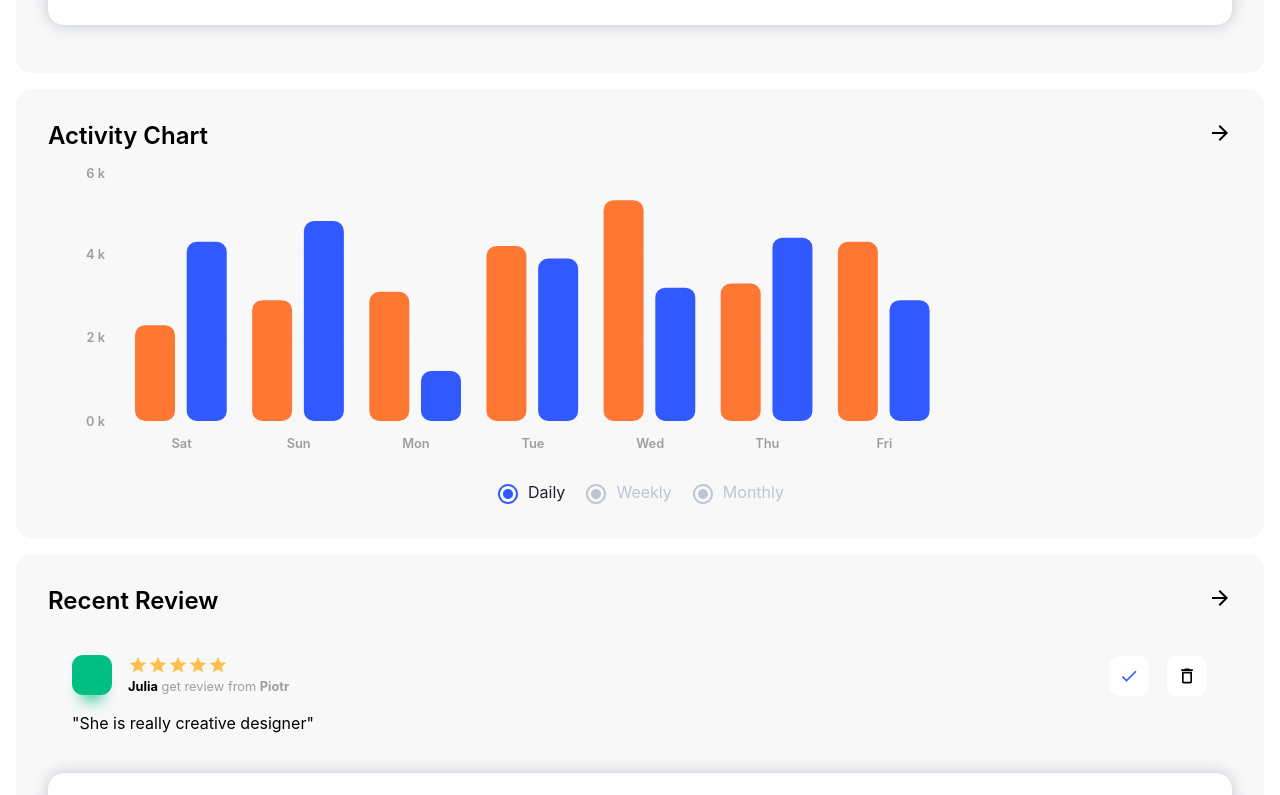
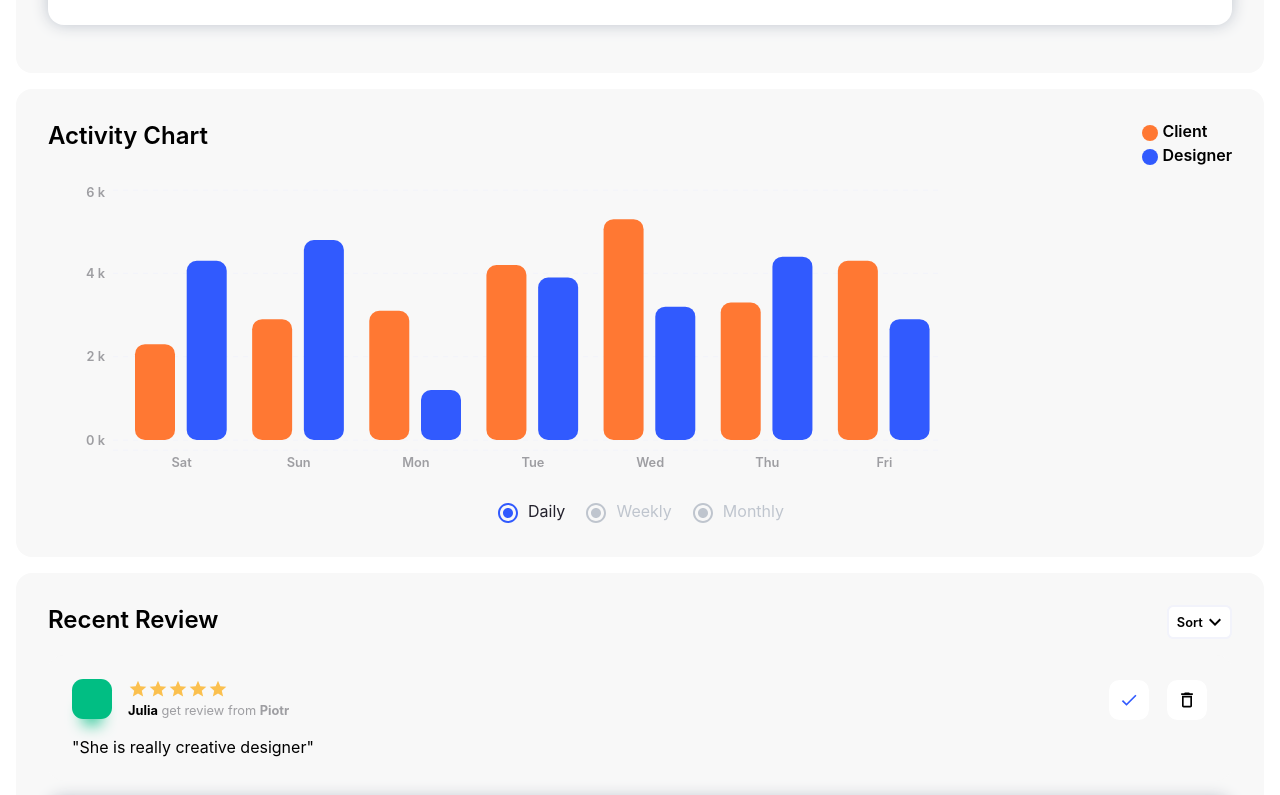
Before and after one commit to cichowlasp/projekt2, a React (Create React App) app: page / in a window 1280 px wide. Shown: the part 1100-1895 px from the top of the page. Built offline with nearby package versions, Linux system fonts and the light colour scheme.

Commit message:
updated section component

```diff
--- a/src/Components/Home/Home.tsx
+++ b/src/Components/Home/Home.tsx
@@ -1,13 +1,18 @@
-import React from 'react';
+import React, { useContext } from 'react';
 import Section from '../Section/Section';
 import Card from '../Card/Card';
 import Comment from '../Comment/Comment';
-import styled from 'styled-components';
+import styled, { ThemeContext } from 'styled-components';
 import User from '../User/User';
 import ActivityChart from '../ActivityChart/ActivityChart';
 import RadioButtonCheckedIcon from '@material-ui/icons/RadioButtonChecked';
+import ArrowForwardIcon from '@material-ui/icons/ArrowForward';
+import FiberManualRecordIcon from '@material-ui/icons/FiberManualRecord';
+import KeyboardArrowDownIcon from '@material-ui/icons/KeyboardArrowDown';
 
 const Home = () => {
+	const theme = useContext(ThemeContext);
+
 	const activities = [
 		{
 			color: '#01BE83',
@@ -92,7 +97,7 @@ const Home = () => {
 
 	return (
 		<>
-			<Section title='Activities'>
+			<Section title='Activities' option={<ArrowForwardIcon />}>
 				{activities.map((el) => (
 					<Card
 						color={el.color}
@@ -102,7 +107,24 @@ const Home = () => {
 					/>
 				))}
 			</Section>
-			<Section title='Activity Chart'>
+			<Section
+				title='Activity Chart'
+				option={
+					<div>
+						<ActivityChartLegend>
+							<FiberManualRecordIcon
+								htmlColor={theme.colors.orange}
+							/>
+							Client
+						</ActivityChartLegend>
+						<ActivityChartLegend>
+							<FiberManualRecordIcon
+								htmlColor={theme.colors.blue}
+							/>
+							Designer
+						</ActivityChartLegend>
+					</div>
+				}>
 				<ActivityChart data={data} />
 				<OptionWrapper>
 					<Option active>
@@ -119,7 +141,13 @@ const Home = () => {
 					</Option>
 				</OptionWrapper>
 			</Section>
-			<Section title='Recent Review'>
+			<Section
+				title='Recent Review'
+				option={
+					<SortButton>
+						Sort <KeyboardArrowDownIcon />
+					</SortButton>
+				}>
 				{comments.map((el, index) => (
 					<Comment
 						stars={el.stars}
@@ -134,7 +162,13 @@ const Home = () => {
 					<Link>View All Reviews</Link>
 				</Square>
 			</Section>
-			<Section title='Recent User'>
+			<Section
+				title='Recent User'
+				option={
+					<SortButton>
+						Sort <KeyboardArrowDownIcon />
+					</SortButton>
+				}>
 				{users.map((el) => (
 					<User
 						fullName={el.fullName}
@@ -209,4 +243,29 @@ const OptionText = styled.div<OptionProps>`
 	color: ${(props) =>
 		props.active ? props.theme.colors.black : props.theme.colors.greyFont};
 `;
+
+interface ActivityChartLegendProps {
+	color?: string;
+}
+
+const ActivityChartLegend = styled.span<ActivityChartLegendProps>`
+	display: flex;
+	font-size: 1rem;
+	color: ${(props) => props.color};
+`;
+
+const SortButton = styled.div`
+	display: flex;
+	justify-items: center;
+	align-items: center;
+	padding: 0.2rem 0.2rem 0.2rem 0.5rem;
+	background-color: ${(props) => props.theme.colors.white};
+	font-size: 0.8rem;
+	border-radius: 0.4rem;
+	border: 2px solid ${(props) => props.theme.colors.greyLight};
+	&:hover {
+		cursor: pointer;
+	}
+`;
+
 export default Home;
--- a/src/Components/Section/Section.tsx
+++ b/src/Components/Section/Section.tsx
@@ -1,13 +1,18 @@
 import React from 'react';
-import ArrowForwardIcon from '@material-ui/icons/ArrowForward';
 import styled from 'styled-components';
 
-const Section = (props: any) => {
+interface FuncProps {
+	title: string;
+	option?: React.ReactNode;
+	children?: React.ReactNode;
+}
+
+const Section = (props: FuncProps) => {
 	return (
 		<SectionWrapper>
 			<TitleWrapper>
 				<div>{props.title}</div>
-				<ArrowForwardIcon />
+				{props.option}
 			</TitleWrapper>
 			{props.children}
 		</SectionWrapper>
```
